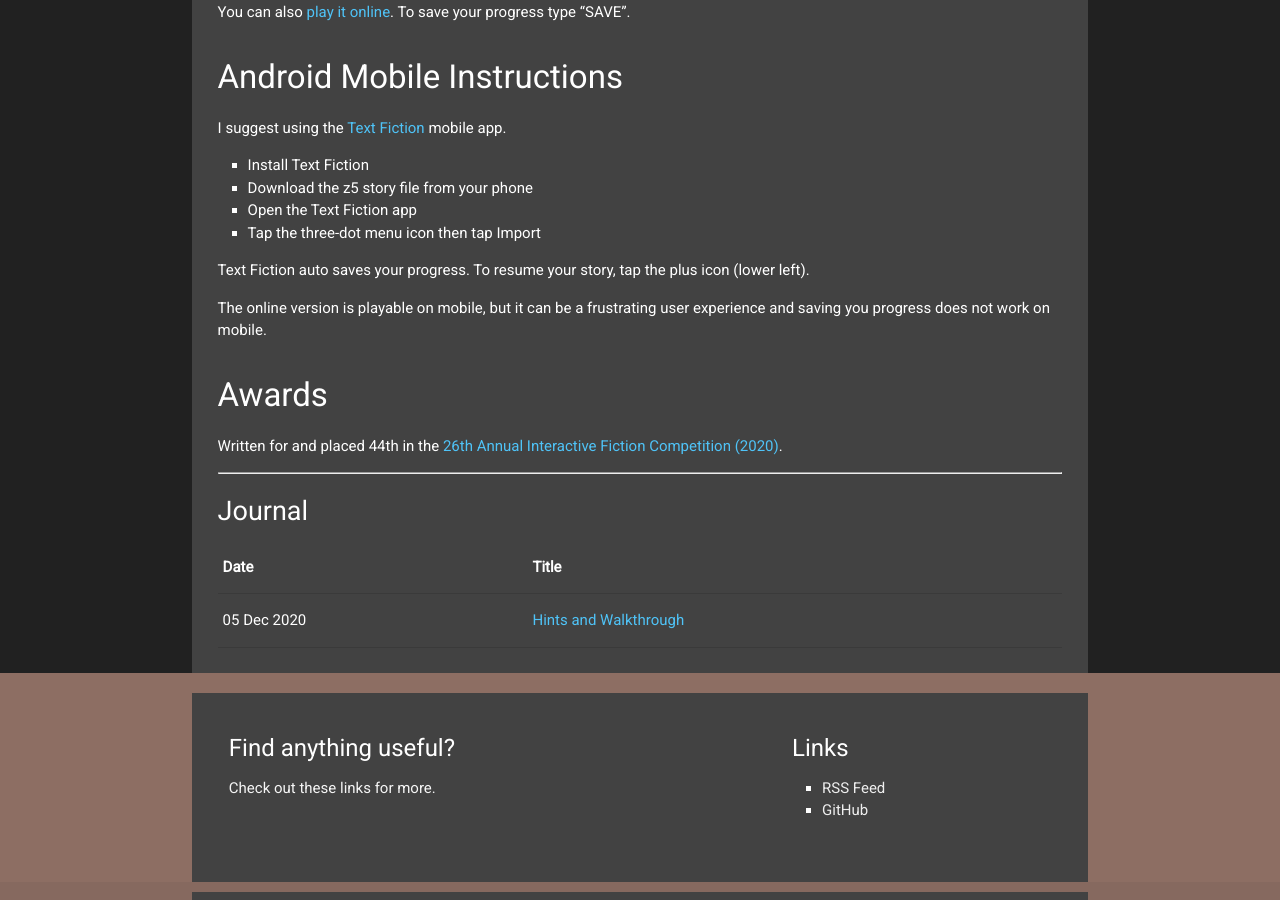
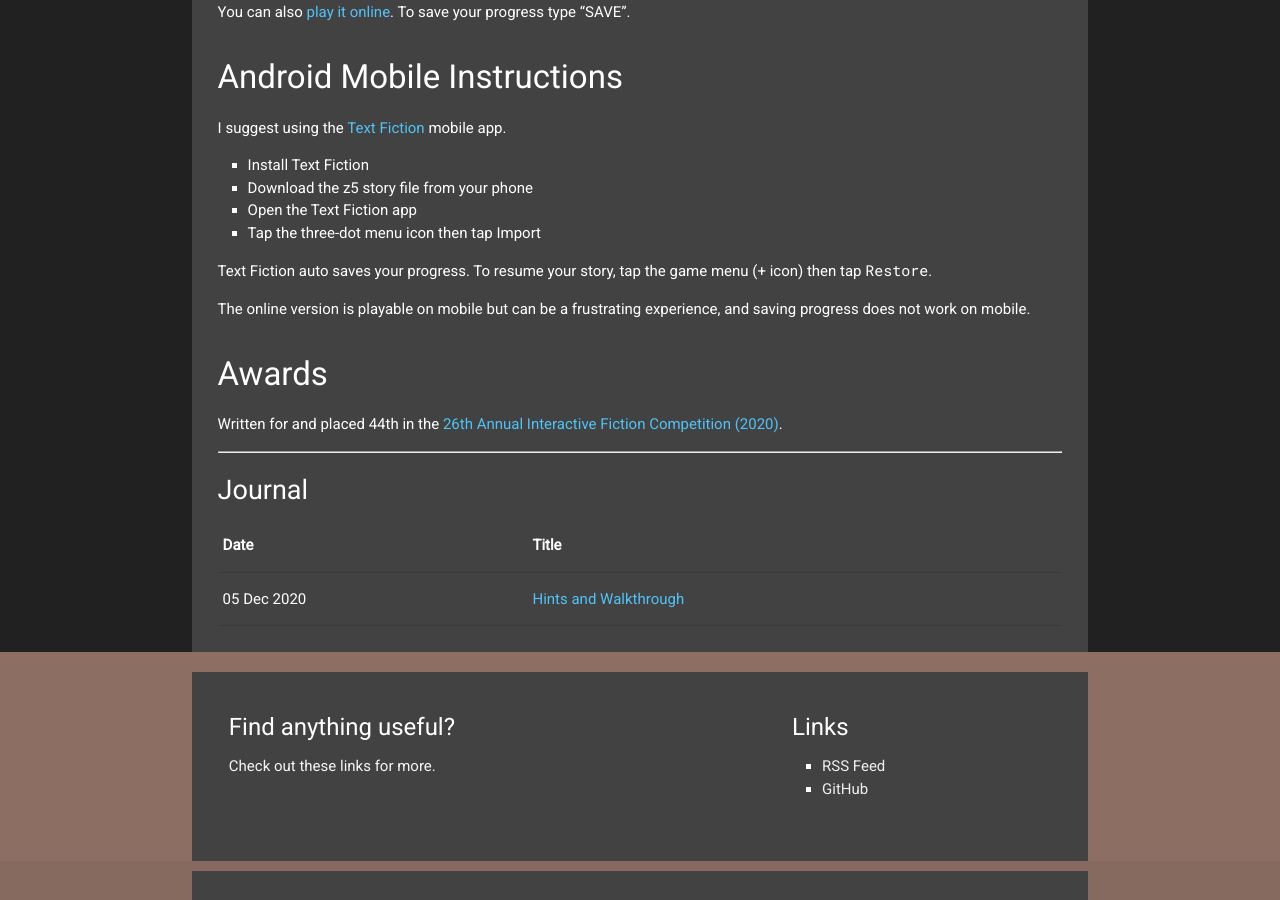
Before and after one commit to wesleywerner/wesleywerner.github.com, a Jekyll site: the page built from projects/dregosadventure/index.md, in a window 1280 px wide and 900 px high, scrolled down 820 px. Built offline with Jekyll 4.4.1, drawn with Linux system fonts in a browser that asks for light colours.

Commit message:
Fix typos.

```diff
--- a/projects/dregosadventure/index.md
+++ b/projects/dregosadventure/index.md
@@ -38,9 +38,9 @@ I suggest using the [Text Fiction](https://textfiction.onyxbits.de/) mobile app.
 - Open the Text Fiction app
 - Tap the three-dot menu icon then tap Import
 
-Text Fiction auto saves your progress. To resume your story, tap the plus icon (lower left).
+Text Fiction auto saves your progress. To resume your story, tap the game menu (+ icon) then tap `Restore`.
 
-The online version is playable on mobile, but it can be a frustrating user experience and saving you progress does not work on mobile.
+The online version is playable on mobile but can be a frustrating experience, and saving progress does not work on mobile.
 
 Awards
 ------
```
